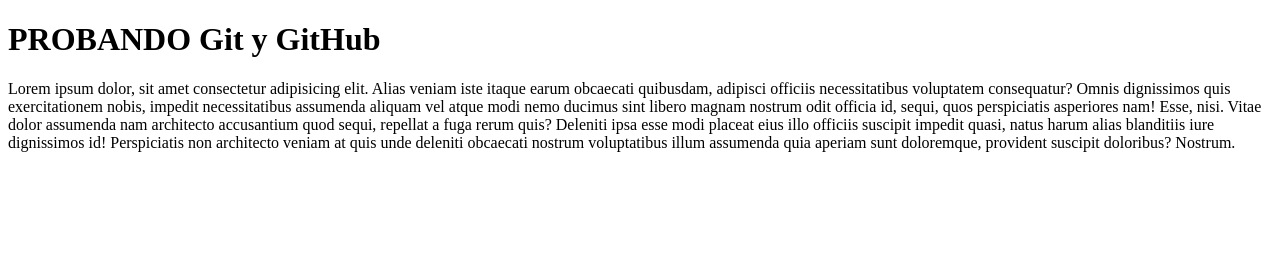
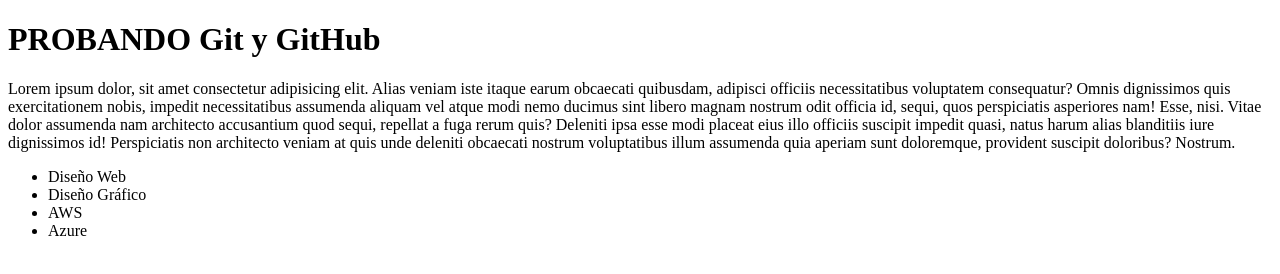
Before and after one commit to maurot74/simple, a plain HTML site: page index.html in a window 1280 px wide. Drawn offline with Linux system fonts and the light colour scheme.

Commit message:
Incluí una lista

```diff
--- a/index.html
+++ b/index.html
@@ -8,5 +8,12 @@
 <body>
     <h1>PROBANDO Git y GitHub</h1>
     <p>Lorem ipsum dolor, sit amet consectetur adipisicing elit. Alias veniam iste itaque earum obcaecati quibusdam, adipisci officiis necessitatibus voluptatem consequatur? Omnis dignissimos quis exercitationem nobis, impedit necessitatibus assumenda aliquam vel atque modi nemo ducimus sint libero magnam nostrum odit officia id, sequi, quos perspiciatis asperiores nam! Esse, nisi. Vitae dolor assumenda nam architecto accusantium quod sequi, repellat a fuga rerum quis? Deleniti ipsa esse modi placeat eius illo officiis suscipit impedit quasi, natus harum alias blanditiis iure dignissimos id! Perspiciatis non architecto veniam at quis unde deleniti obcaecati nostrum voluptatibus illum assumenda quia aperiam sunt doloremque, provident suscipit doloribus? Nostrum.</p>
+
+    <ul>
+        <li>Diseño Web</li>
+        <li>Diseño Gráfico</li>
+        <li>AWS</li>
+        <li>Azure</li>
+    </ul>
 </body>
 </html>
```
